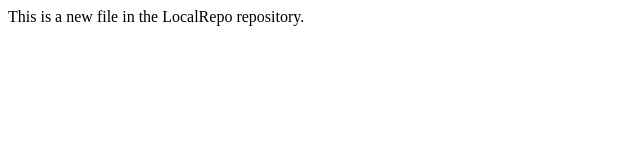
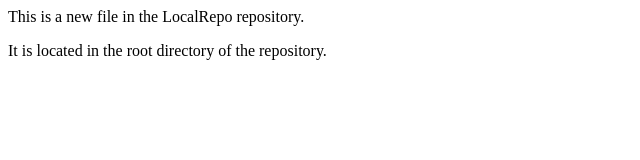
Before and after one commit to trishashah-30/Localrepo, a plain HTML site: page index.html in a window 1280 px wide. Shown: the whole page, without its empty margins (0-640 px from the left). Drawn offline with Linux system fonts and the light colour scheme.

Commit message:
Added new feature

```diff
--- a/index.html
+++ b/index.html
@@ -1 +1,2 @@
 <p>This is a new file in the LocalRepo repository.</p>
+<p>It is located in the root directory of the repository.</p>
```
